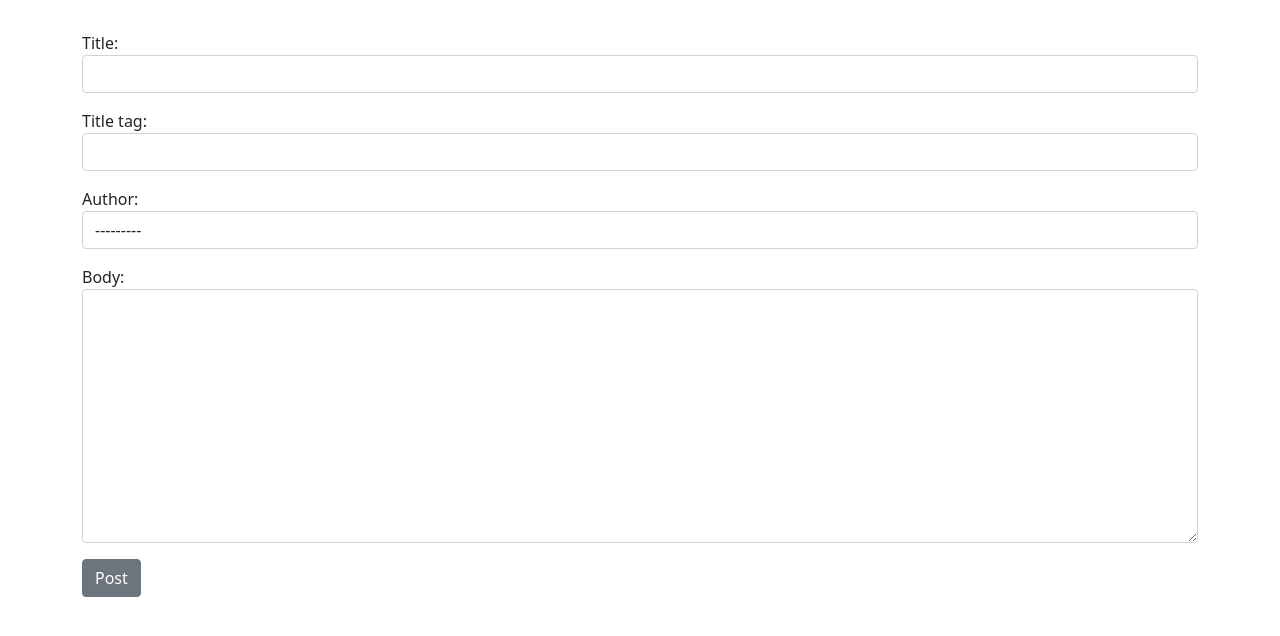
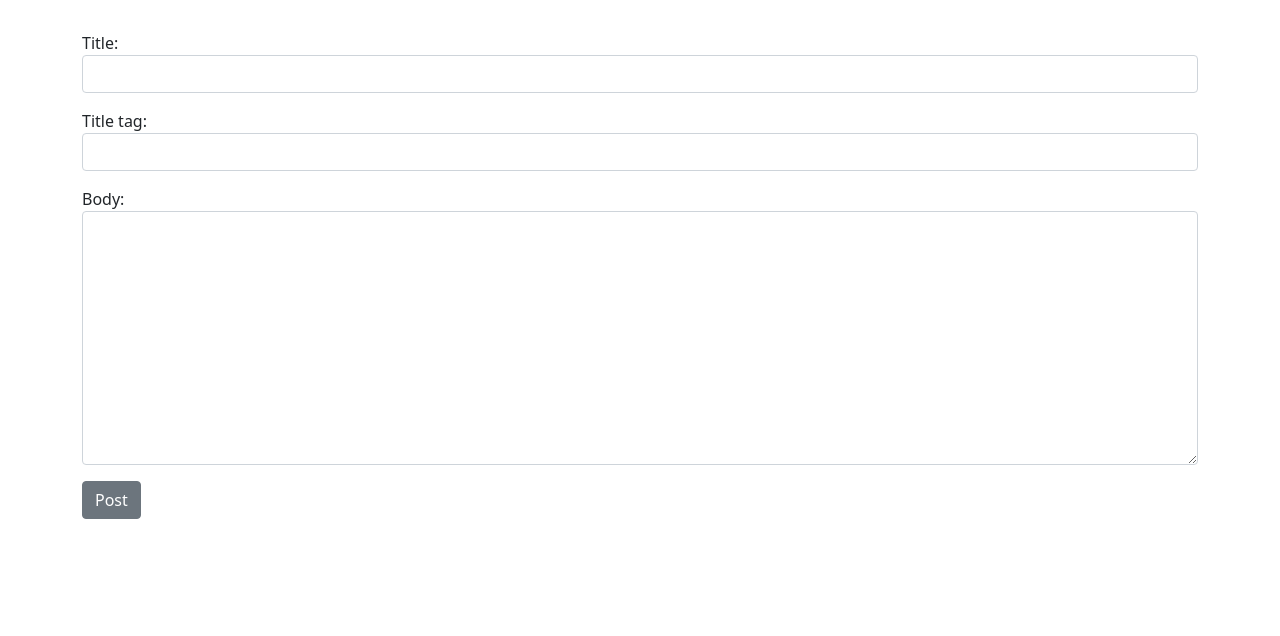
Before and after one commit to sreejithdikru/Theblog, a Django app: page /add_post/ in a window 1280 px wide. Shown: the part 143-779 px from the top of the page. Run offline with Django 3.2, Linux system fonts and the light colour scheme; a user stored in the database is signed in; data comes from the database, SQL or seed files in the repository.

Commit message:
author edit

```diff
--- a/theblog/forms.py
+++ b/theblog/forms.py
@@ -12,7 +12,8 @@ class PostForm(forms.ModelForm):
 
             'title' : forms.TextInput(attrs= {'class': 'form-control'}),
             'title_tag' : forms.TextInput(attrs= {'class': 'form-control'}),
-            'author' : forms.Select(attrs= {'class': 'form-control'}),
+            'author' : forms.TextInput(attrs= {'class': 'form-control', 'value' : '', 'id':'writer', 'type' : 'hidden'}),
+            #'author' : forms.Select(attrs= {'class': 'form-control'}),
             'body' : forms.Textarea(attrs= {'class': 'form-control'}),
 
         }
--- a/theblog/templates/add_post.html
+++ b/theblog/templates/add_post.html
@@ -14,6 +14,12 @@
             <button class="btn btn-secondary">Post</button>
     </div>
 
+        <script>
+            var name = "{{ user.id }}";
+
+            document.getElementById("writer").value =
+                name;
+        </script>
     {%else%}
     Entry Restricted
 
```
